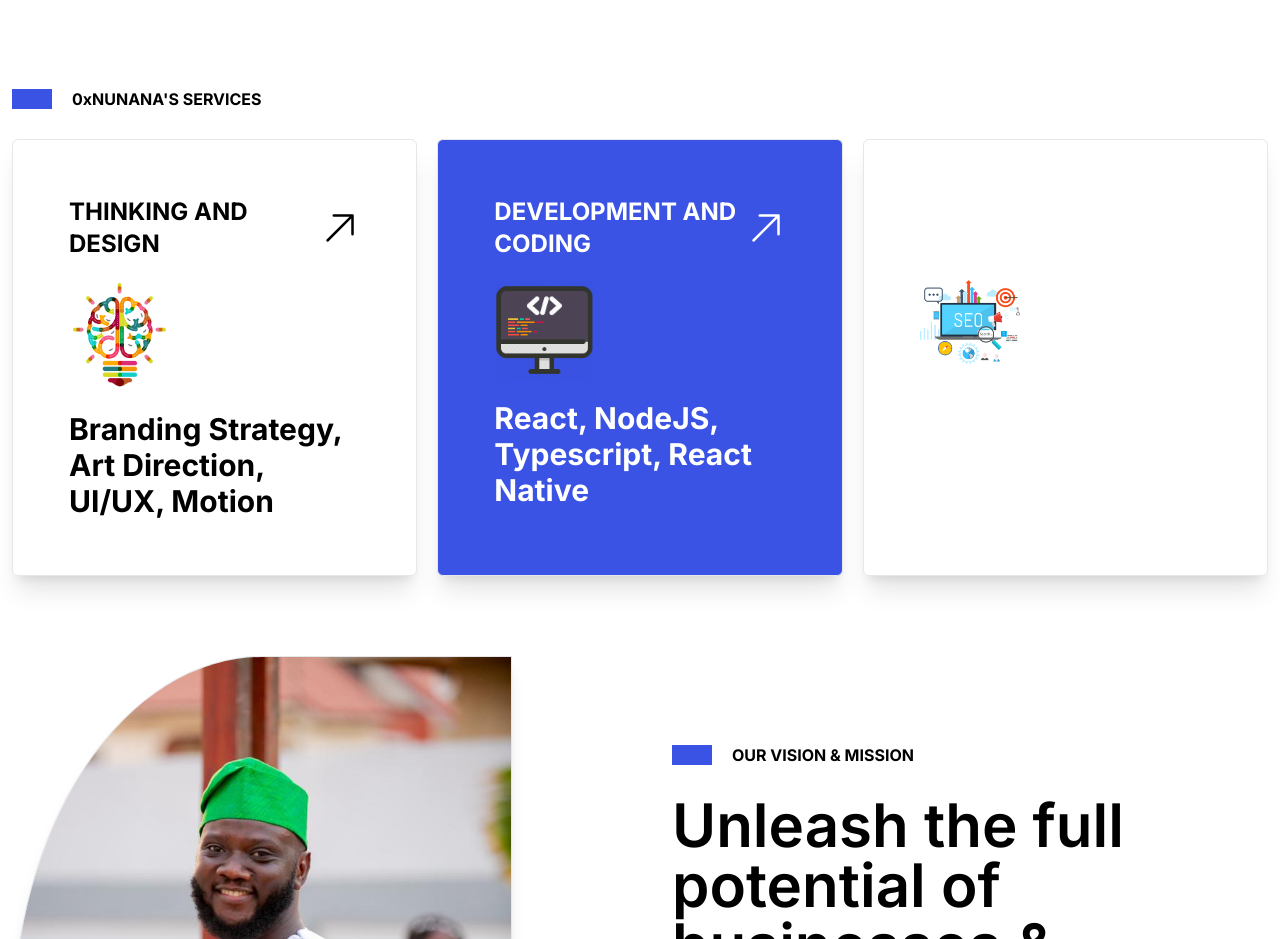
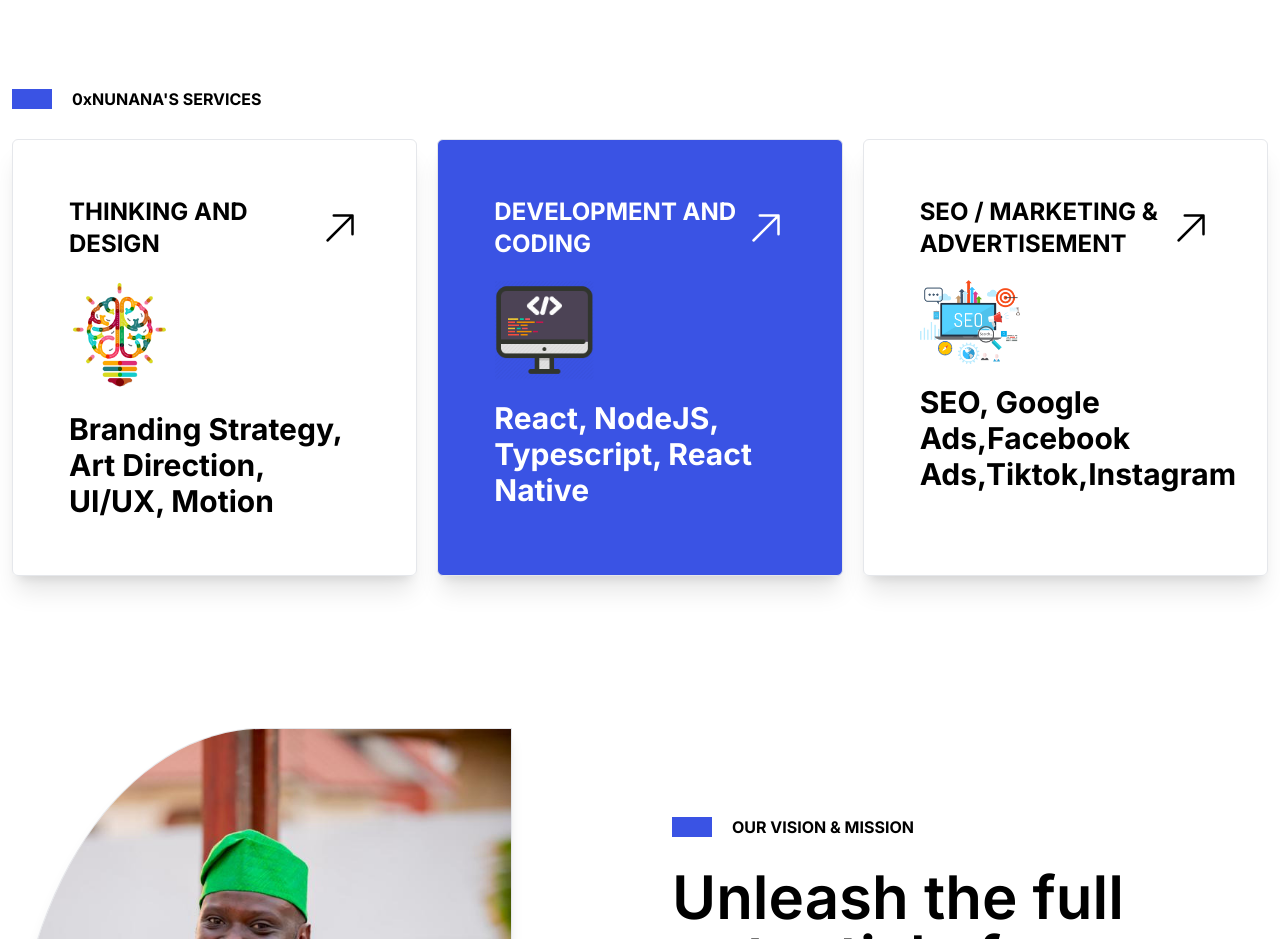
Before and after one commit to 0xNunana/0xNunanaLabs, a Next.js app: page / in a window 1280 px wide. Shown: the part 980-1919 px from the top of the page. Built offline with nearby package versions, Linux system fonts and the light colour scheme.

Commit message:
service card color

```diff
--- a/data/Servicesdata.ts
+++ b/data/Servicesdata.ts
@@ -3,7 +3,7 @@ export type ServiceProp = {
     title:string
     logo:string
     details: string
-    bgColor:string
+    bgColor?:string
     textColor?:string
 }
 
@@ -27,6 +27,6 @@ export const ServiceInfo=[
         logo:'/Seo.png',
         details:'SEO, Google Ads,Facebook Ads,Tiktok,Instagram',
         bgColor:'0xseo',
-        textColor:'white'
+        textColor:'black'
     },
 ]
--- a/sections/Services.tsx
+++ b/sections/Services.tsx
@@ -14,7 +14,7 @@ const Services = () => {
           <p className='font-bold'>0xNUNANA&apos;S SERVICES</p>
         </div>
 
-        <div className='grid md:grid-cols-2 lg:grid-cols-3 gap-5 pb-10'>
+        <div className='grid md:grid-cols-2 lg:grid-cols-3 gap-5 pb-10 md:pb-28'>
           {ServiceInfo.map((service) => (
             <ServiceCard key={service.id} info={service} />
           ))}
--- a/tailwind.config.ts
+++ b/tailwind.config.ts
@@ -6,6 +6,7 @@ const config: Config = {
     "./components/**/*.{js,ts,jsx,tsx,mdx}",
     "./app/**/*.{js,ts,jsx,tsx,mdx}",
     "./sections/**/*.{js,ts,jsx,tsx,mdx}",
+    "./data/**/*.{js,ts,jsx,tsx,mdx}",
   ],
   theme: {
     extend: {
```
